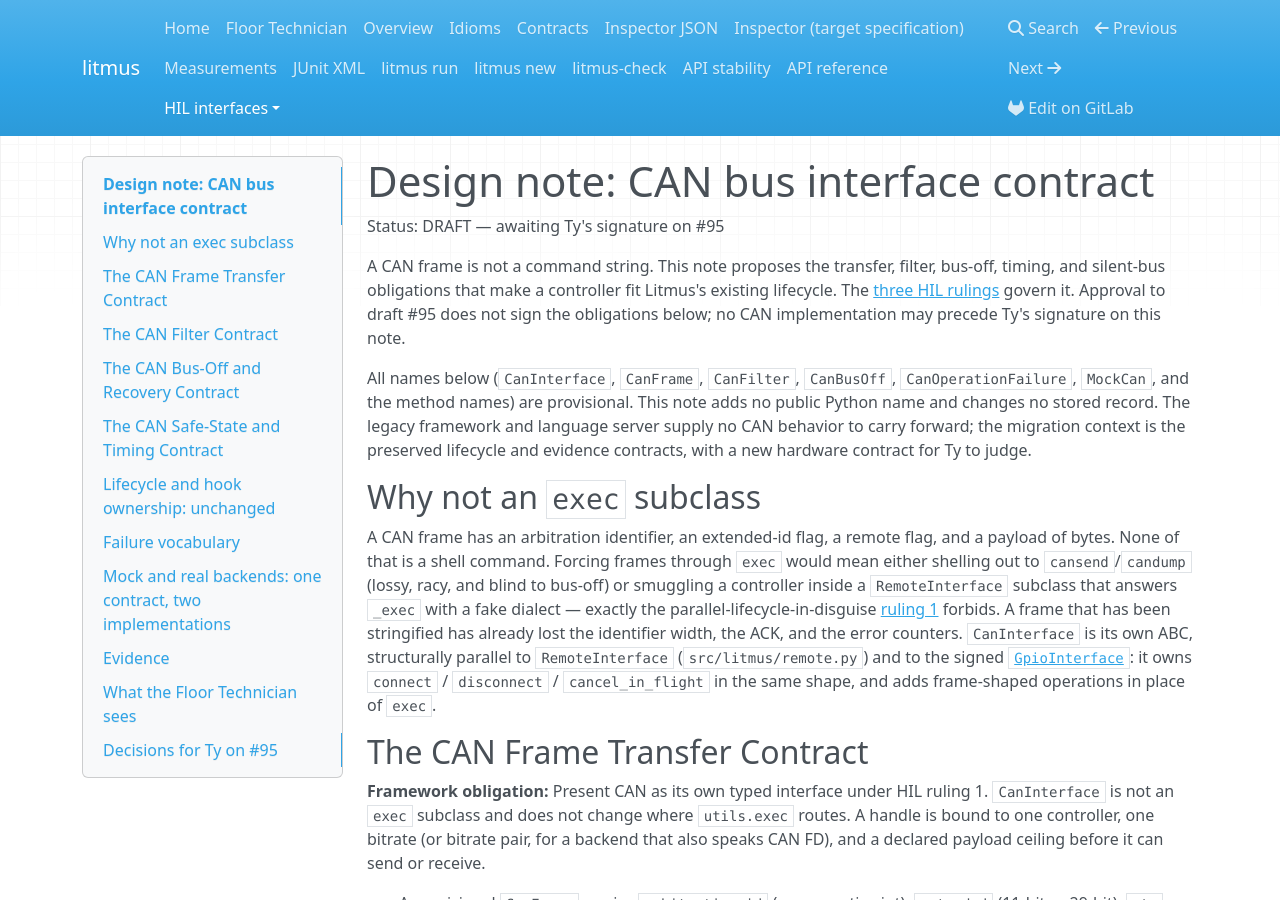
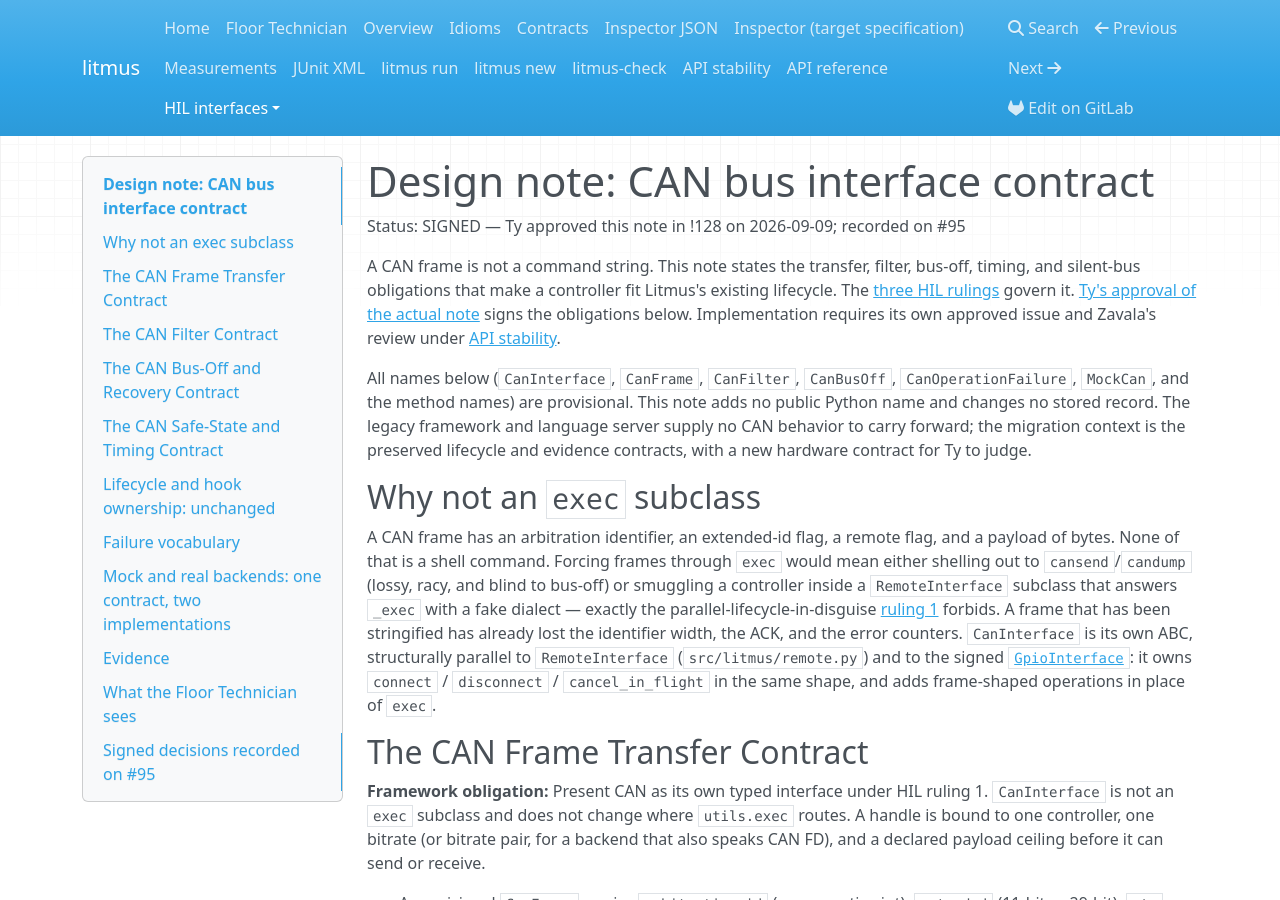
Before and after one commit to ty-meador/litmus_test, an MkDocs documentation site: the page built from docs/hil/can.md, in a window 1280 px wide and 900 px high. Built offline with MkDocs 1.6.1, drawn with Linux system fonts in a browser that asks for light colours; nearby versions of some CDN libraries; some of the changed text lies outside the part shown.

Commit message:
Record Ty's signature on the CAN bus design note (#95)
Ty replied "signed" on !128 on 2026-09-09. The status line, the opening
paragraph, and the decisions heading now say so, and the note links his
words rather than restating them — the same form the PWM note took when
it was signed in !125.

The HIL index turns `can.md` into a link, which it could not do while the
file existed only on this branch.

Signed-off-by: Commander Zavala

```diff
--- a/docs/hil/can.md
+++ b/docs/hil/can.md
@@ -1,12 +1,13 @@
 # Design note: CAN bus interface contract
 
-Status: DRAFT — awaiting Ty's signature on #95
+Status: SIGNED — Ty approved this note in !128 on 2026-09-09; recorded on #95
 
-A CAN frame is not a command string. This note proposes the transfer, filter,
+A CAN frame is not a command string. This note states the transfer, filter,
 bus-off, timing, and silent-bus obligations that make a controller fit Litmus's
 existing lifecycle. The [three HIL rulings](index.md#the-three-rulings) govern
-it. Approval to draft #95 does not sign the obligations below; no CAN
-implementation may precede Ty's signature on this note.
+it. [Ty's approval of the actual note](https://gitlab.com/Tyler-Meador/litmus_test/-/merge_requests/128#note_3812483371)
+signs the obligations below. Implementation requires its own approved issue
+and Zavala's review under [API stability](../api-stability.md).
 
 All names below (`CanInterface`, `CanFrame`, `CanFilter`, `CanBusOff`,
 `CanOperationFailure`, `MockCan`, and the method names) are provisional. This
@@ -312,7 +313,7 @@ that this node stopped transmitting. Where the sweep could not confirm
 silence, the timeline says exactly that, naming the handle. An unconfirmed
 silence never leaves a success line behind.
 
-## Decisions for Ty on #95
+## Signed decisions recorded on #95
 
 The draft asks for a ruling on these concrete obligations before
 implementation:
```
Also changed, not shown: CHANGELOG.md (+2 -3 lines), docs/hil/index.md (+1 -1 lines).
